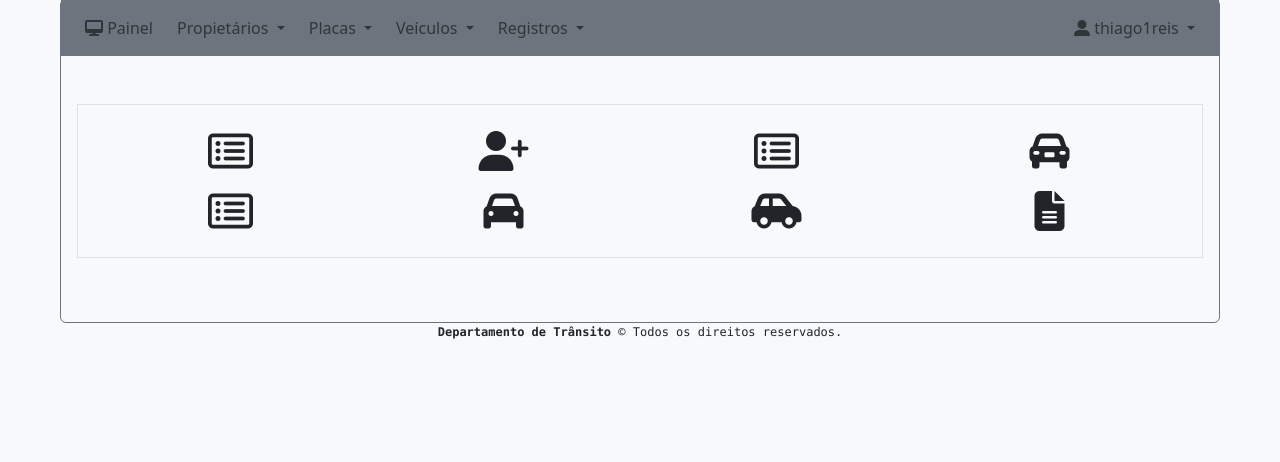
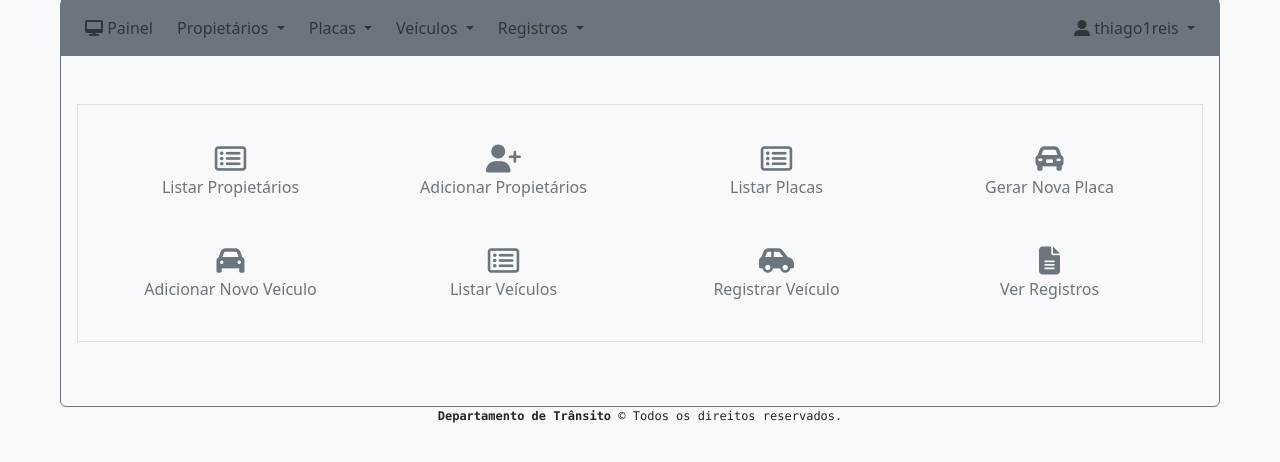
Before and after one commit to thiago1reis/single_plate, a Django app: page /sistema/ in a window 1280 px wide. Shown: the part 49-511 px from the top of the page. Run offline with Django 4.2, Linux system fonts and the light colour scheme; a user stored in the database is signed in; some libraries are stand-ins or nearby versions.

Commit message:
Implementado opçoes links no painel

```diff
--- a/authenticate/templates/authenticate/painel.html
+++ b/authenticate/templates/authenticate/painel.html
@@ -1,29 +1,53 @@
 {% extends 'base.html' %}
 {% block content %}
-    <div class="row border p-3 m-3 text-center fs-1">
-        <div class="col-sm-6 col-md-4 col-lg-3">
-            <i class="fa-regular fa-rectangle-list"></i>
+    <div class="row border p-3 m-3 text-center ">
+        <div class="col-sm-6 col-md-4 col-lg-3 my-4">
+            <a class="nav-link text-secondary" href="{% url 'owner_index' %}">
+                <i class="fa-regular fa-rectangle-list fs-3"></i><br>
+                <span>Listar Propietários</span>
+            </a>
         </div>
-        <div class="col-sm-6 col-md-4 col-lg-3 ">
-            <i class="fa-solid fa-user-plus"></i>
+        <div class="col-sm-6 col-md-4 col-lg-3 my-4">
+            <a class="nav-link text-secondary" href="{% url 'owner_add' %}">
+                <i class="fa-solid fa-user-plus fs-3"></i><br>
+                <span>Adicionar Propietários</span>
+            </a>
         </div>
-        <div class="col-sm-6 col-md-4 col-lg-3">
-            <i class="fa-regular fa-rectangle-list"></i>
+        <div class="col-sm-6 col-md-4 col-lg-3 my-4">
+            <a class="nav-link text-secondary" href="{% url 'plate_index' %}">
+                <i class="fa-regular fa-rectangle-list fs-3"></i><br>
+                <span>Listar Placas</span>
+            </a>
         </div>
-        <div class="col-sm-6 col-md-4 col-lg-3 ">
-            <i class="fa-solid fa-car-rear"></i>
+        <div class="col-sm-6 col-md-4 col-lg-3 my-4">
+            <a class="nav-link text-secondary" href="{% url 'plate_add' %}">
+                <i class="fa-solid fa-car-rear fs-3"></i><br>
+                <span>Gerar Nova Placa</span>
+            </a>
         </div>
-        <div class="col-sm-6 col-md-4 col-lg-3">
-            <i class="fa-regular fa-rectangle-list"></i>
+        <div class="col-sm-6 col-md-4 col-lg-3 my-4">
+            <a class="nav-link text-secondary" href="">
+                <i class="fa-solid fa-car fs-3"></i><br>
+                <span>Adicionar Novo Veículo</span>
+            </a>
         </div>
-        <div class="col-sm-6 col-md-4 col-lg-3">
-            <i class="fa-solid fa-car"></i>
+        <div class="col-sm-6 col-md-4 col-lg-3 my-4">
+            <a class="nav-link text-secondary" href="">
+                <i class="fa-regular fa-rectangle-list fs-3"></i><br>
+                <span>Listar Veículos</span>
+            </a>
         </div>
-        <div class="col-sm-6 col-md-4 col-lg-3">
-            <i class="fa-solid fa-car-side"></i>
+        <div class="col-sm-6 col-md-4 col-lg-3 my-4">
+            <a class="nav-link text-secondary" href="">
+                <i class="fa-solid fa-car-side fs-3"></i><br>
+                <span>Registrar Veículo</span>
+            </a>
         </div>
-        <div class="col-sm-6 col-md-4 col-lg-3">
-            <i class="fa-solid fa-file-lines"></i>
+        <div class="col-sm-6 col-md-4 col-lg-3 my-4">
+            <a class="nav-link text-secondary" href="">
+                <i class="fa-solid fa-file-lines fs-3"></i><br>
+                <span>Ver Registros</span>
+            </a>
         </div>
     </div>
 {% endblock %}
--- a/system/views.py
+++ b/system/views.py
@@ -165,3 +165,5 @@ def plate_delete(request, plate_pk):
     plate.delete()
     messages.success(request, 'Placa deletada com sucesso!')
     return redirect('plate_index')
+
+######################################## VIEWS DE VEÍCULOS ########################################
```
Also changed, not shown: db.sqlite3, system/urls.py (line endings or trailing spaces).
